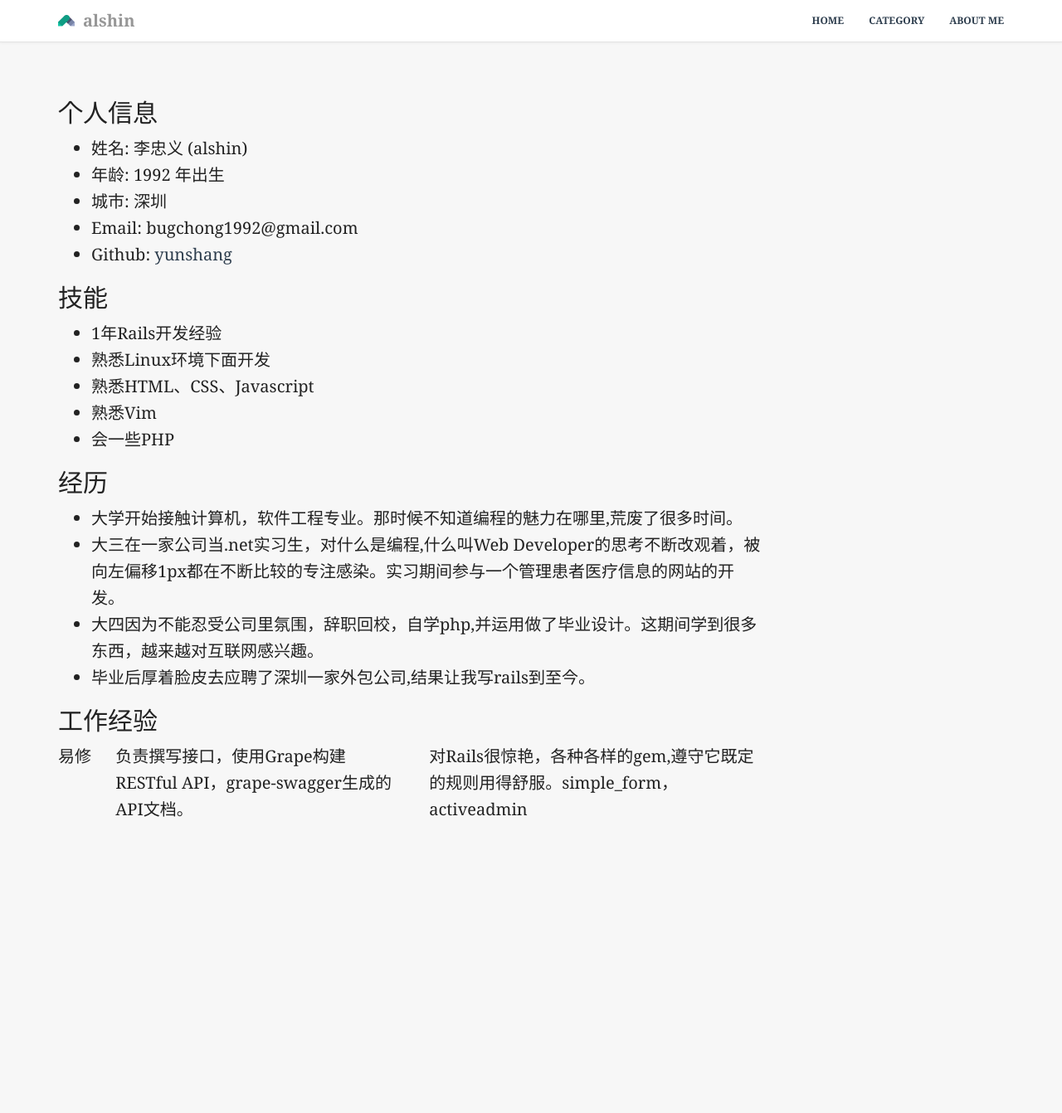
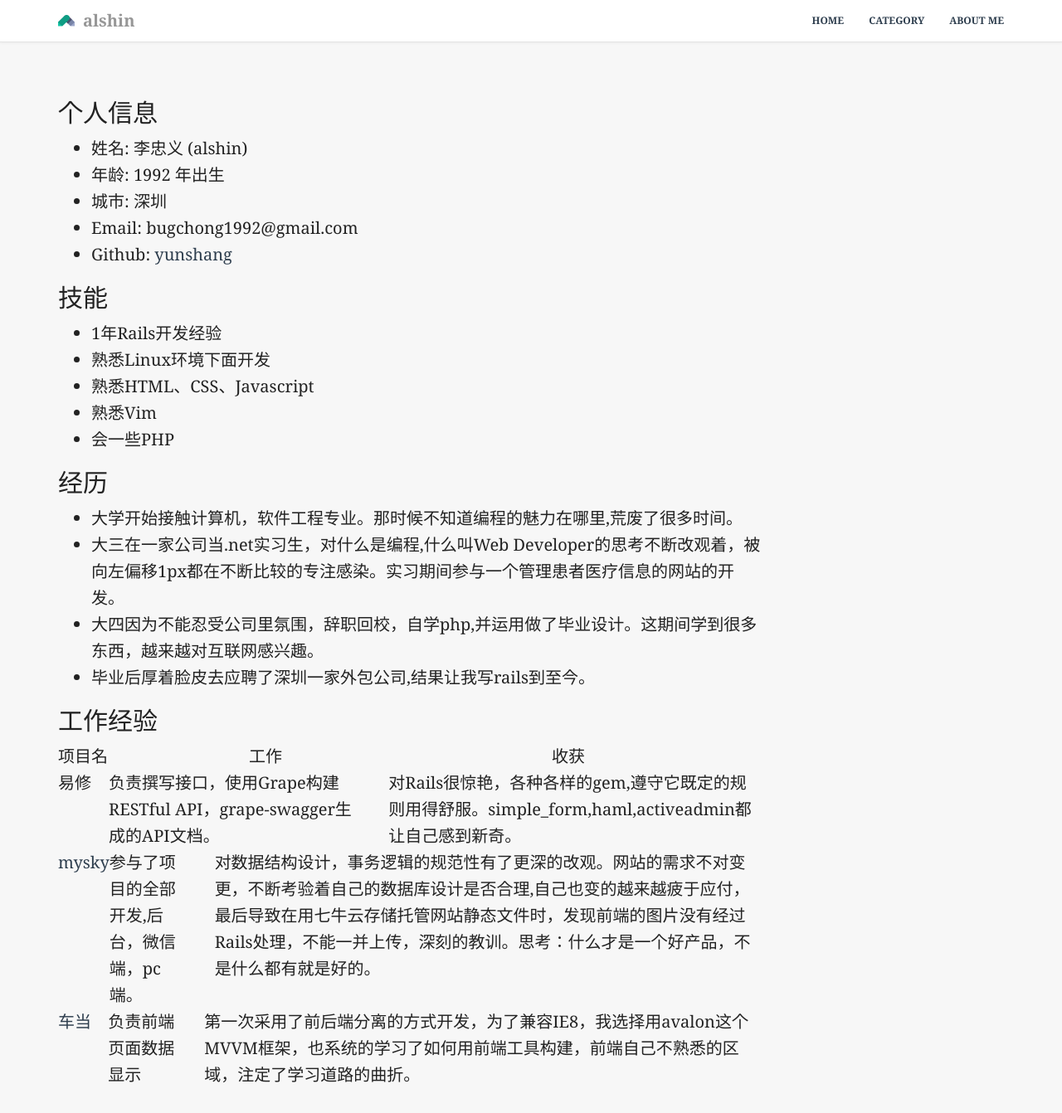
Before and after one commit to yunshang/blog, a Jekyll site: the page built from about.html, in a window 1280 px wide and 1342 px high. Shown: the whole window at 83% size. Built offline with Jekyll 4.4.1, drawn with Linux system fonts in a browser that asks for light colours.

Commit message:
粗略完成

```diff
--- a/about.html
+++ b/about.html
@@ -28,14 +28,32 @@ title: 我的Blog
   </ul>
   <h2>工作经验</h2>
   <div class="box">
+    <div>项目名</div>
+    <div style="width:380px;text-align:center"> 工作 </div>
+    <div style="width:350px;text-align:center">收获</div>
+  </div>
+  <div class="box">
       <div class="list_one">易修</div>
-      <div class="list_two">
-          负责撰写接口，使用Grape构建RESTful API，grape-swagger生成的API文档。
-      </div>
-      <div class="list_third">对Rails很惊艳，各种各样的gem,遵守它既定的规则用得舒服。simple_form，activeadmin</div>
-  <!-- <ul>                                                                                                         -->
-      <!-- 事务逻辑 -->
-  <!--   <li>易修-----负责撰写接口，使用Grape构建RESTful API，grape-swagger生成的API文档。</li> -->
-  <!--   <li>mysky-----负责撰写接口，使用Grape构建RESTful API，grape-swagger生成的API文档。</li>  -->
-  <!-- </ul>                                                                                                        -->
+    <div class="list_two">
+        负责撰写接口，使用Grape构建RESTful API，grape-swagger生成的API文档。
+    </div>
+    <div class="list_third">对Rails很惊艳，各种各样的gem,遵守它既定的规则用得舒服。simple_form,haml,activeadmin都让自己感到新奇。    </div>
 </div>
+<div class="box">
+  <div class="list_one"><a href="http://www.myskyair.com">mysky</a></div>
+  <div class="list_two">
+    参与了项目的全部开发,后台，微信端，pc端。
+  </div>
+  <div class="list_third">
+    对数据结构设计，事务逻辑的规范性有了更深的改观。网站的需求不对变更，不断考验着自己的数据库设计是否合理,自己也变的越来越疲于应付，最后导致在用七牛云存储托管网站静态文件时，发现前端的图片没有经过Rails处理，不能一并上传，深刻的教训。思考：什么才是一个好产品，不是什么都有就是好的。
+  </div>
+</div>
+<div class="box">
+    <div class="list_one"><a href="http://www.chedone.com">车当</a></div>
+  <div class="list_two">
+    负责前端页面数据显示
+  </div>
+  <div class="list_third">
+      第一次采用了前后端分离的方式开发，为了兼容IE8，我选择用avalon这个MVVM框架，也系统的学习了如何用前端工具构建，前端自己不熟悉的区域，注定了学习道路的曲折。
+  </div>
+</div>
```
Also changed, not shown: 2 other files.
